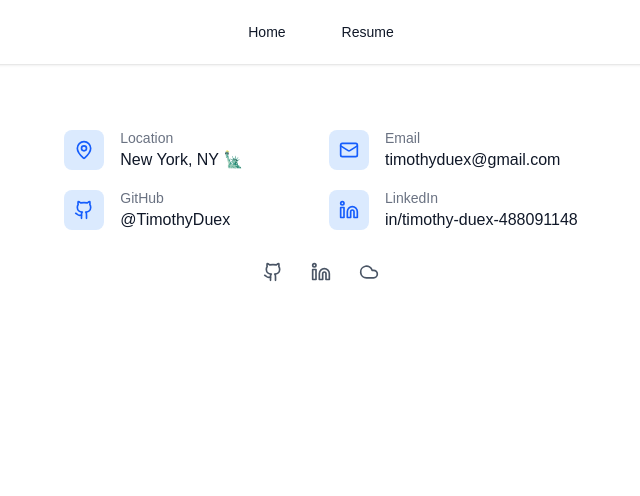
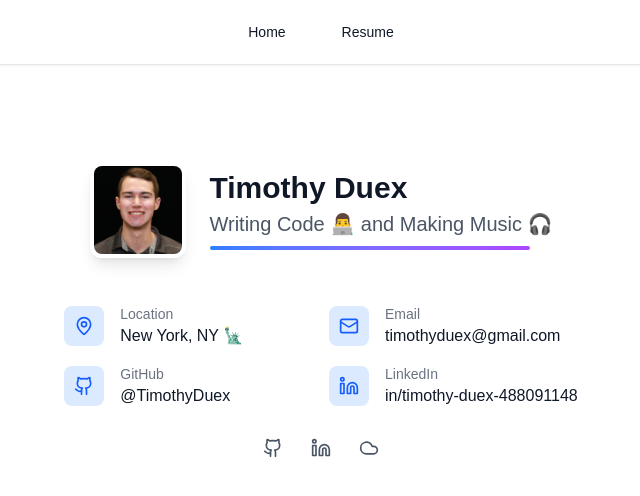
Before and after one commit to TimothyDuex/personal-website, a Next.js app: page / in a window 1280 px wide. Shown: the top 496 px of the page, without its empty margins (319-959 px from the left). Built offline with nearby package versions, Linux system fonts and the light colour scheme.

Commit message:
Add profile section to ContactInfoPanel

```diff
--- /dev/null
+++ b/src/app/(info)/ProfileInfo.ts
@@ -0,0 +1,17 @@
+export interface ProfileInfo {
+    name: string;
+    tagline?: string;
+    profileImage: string;
+    className: string;
+}
+
+const profileInfo: ProfileInfo = {
+        name: "Timothy Duex",
+        tagline: "Writing Code 👨‍💻 and Making Music 🎧",
+        profileImage: "profile_photo.jpeg",
+        className: "",
+};
+
+export function getProfileInfo(): ProfileInfo {
+    return profileInfo;
+}
--- a/src/app/components/ContactInfoPanel.tsx
+++ b/src/app/components/ContactInfoPanel.tsx
@@ -1,16 +1,22 @@
 import React from 'react';
-import getContactInfo, {ContactInfo} from "../ContactInfo";
-import getSocialLinks, {SocialLink} from "../SocialLink";
+import getContactInfo, {ContactInfo} from "../(info)/ContactInfo";
+import getSocialLinks, {SocialLink} from "../(info)/SocialLink";
+import ProfilePanel from "./ProfilePanel";
 
 const ContactInfoPanel = () => {
     return (
         <section className="max-w-6xl mx-auto px-6 py-16">
-            <div className="grid grid-cols-1 gap-5">
+            <div className="grid grid-rows-2 gap-3">
                 <div className="flex justify-center items-center">
-                    <ContactInfoExplicit/>
+                    <ProfilePanel/>
                 </div>
-                <div className="flex justify-center items-center gap-2">
-                    <ContactInfoImplicit/>
+                <div className="grid grid-cols-1 gap-5">
+                    <div className="flex justify-center items-center">
+                        <ContactInfoExplicit/>
+                    </div>
+                    <div className="flex justify-center items-center gap-2">
+                        <ContactInfoImplicit/>
+                    </div>
                 </div>
             </div>
         </section>
--- /dev/null
+++ b/src/app/components/ProfilePanel.tsx
@@ -0,0 +1,40 @@
+import React from 'react';
+import {getProfileInfo, ProfileInfo} from "../(info)/ProfileInfo";
+import Image from "next/image";
+
+const ProfilePanel = () => {
+    const profileInfo: ProfileInfo = getProfileInfo();
+    return (
+        <div className={`flex items-center space-x-6 p-8 ${profileInfo.className}`}>
+            {/* Profile Image */}
+            <div className="relative flex-shrink-0">
+                <div className="w-20 h-20 md:w-24 md:h-24 rounded-xl overflow-hidden border-4 border-white shadow-lg">
+                    <Image
+                        src={`/images/${profileInfo.profileImage}`}
+                        alt={profileInfo.profileImage}
+                        width={75} // Optional, but recommended for explicit control
+                        height={75} // Optional, but recommended for explicit control
+                        className="w-30 h20 object-contain flex-shrink-0"
+                    />
+                </div>
+            </div>
+
+            {/* Name */}
+            <div className="flex-1">
+                <h1 className="text-2xl md:text-3xl font-bold text-gray-900 dark:text-white mb-1">
+                    {profileInfo.name}
+                </h1>
+
+                {/* Tagline */}
+                <p className="text-lg md:text-xl text-gray-600 dark:text-gray-300 font-medium">
+                    {profileInfo.tagline}
+                </p>
+
+                {/* Animated underline */}
+                <div className="w-80 h-1 bg-gradient-to-r from-blue-500 to-purple-500 rounded-full mt-2"></div>
+            </div>
+        </div>
+    );
+};
+
+export default ProfilePanel;
--- a/src/app/resume/ProfessionalExperience.tsx
+++ b/src/app/resume/ProfessionalExperience.tsx
@@ -2,7 +2,7 @@
 
 import React, { useState } from 'react';
 import {Briefcase, Calendar, MapPin, MessageSquareMore, X} from 'lucide-react';
-import getWorkExperience, {WorkExperience} from "./WorkExperience";
+import getWorkExperience, {WorkExperience} from "../(info)/WorkExperience";
 import IconTextRow from "../components/IconTextRow";
 import Image from "next/image";
 
```
Also changed, not shown: public/images/profile_photo.jpeg (added), src/app/(info)/ContactInfo.ts (renamed from src/app/ContactInfo.ts), src/app/(info)/SocialLink.ts (renamed from src/app/SocialLink.ts), src/app/(info)/WorkExperience.ts (renamed from src/app/resume/WorkExperience.ts).
